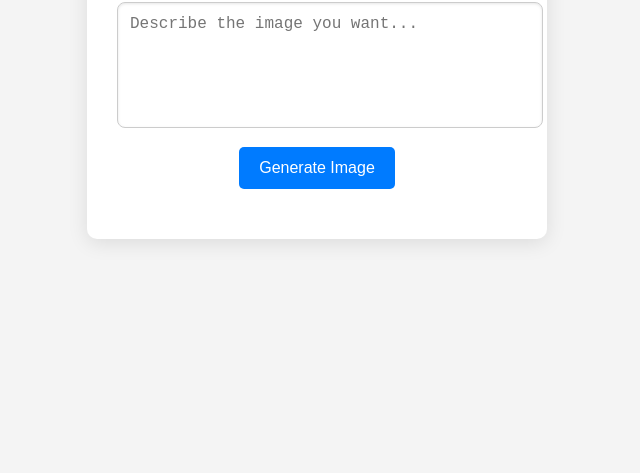
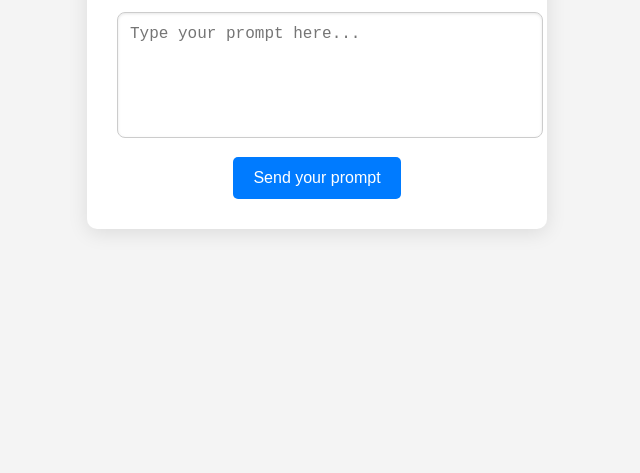
Before and after one commit to utkarshdubey2008/FusionAi_img, a website: page public/index.html in a window 1280 px wide. Shown: the part 327-800 px from the top of the page, without its empty margins (323-963 px from the left). Drawn offline with Linux system fonts and the light colour scheme.

Commit message:
Update index.html

```diff
--- a/public/index.html
+++ b/public/index.html
@@ -9,11 +9,11 @@
 <body>
     <div class="container">
         <h1>Fusion AI Image Generator</h1>
-        <textarea id="prompt" placeholder="Describe the image you want..." required></textarea>
-        <button id="generateBtn">Generate Image</button>
-        <div id="result" class="result-container">
-            <!-- This is where the generated image will appear -->
+        <div id="chat-area">
+            <div id="messages"></div>
         </div>
+        <textarea id="prompt" placeholder="Type your prompt here..."></textarea>
+        <button id="generateBtn">Send your prompt</button>
     </div>
     <script src="app.js"></script>
 </body>
```
